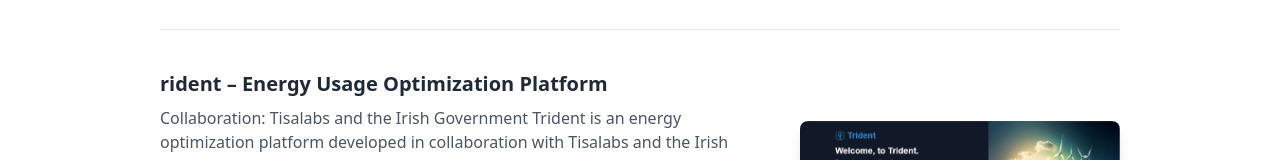
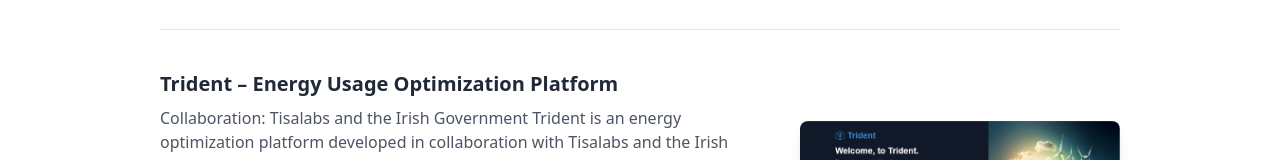
Before and after one commit to Othmane-aoubid/portfolio, a Vue app: page /projects in a window 1280 px wide. Shown: the part 432-592 px from the top of the page. Built offline with nearby package versions, Linux system fonts and the light colour scheme.

Commit message:
added the links

```diff
--- a/src/views/ProjectsView.vue
+++ b/src/views/ProjectsView.vue
@@ -25,7 +25,7 @@
             <span class="font-bold">Company:</span> Tisalabs &nbsp;&nbsp; | &nbsp;&nbsp;
             <span class="font-bold">Technologies:</span> Vue.js, Firebase, Python Flask
           </p>
-          <a href="#" class="text-blue-500 text-sm underline mt-2 inline-block">Check Project →</a>
+          <a href="https://predictive.tisalabs.com/" target="_blank" rel="noopener noreferrer" class="text-blue-500 text-sm underline mt-2 inline-block">Check Project →</a>
         </div>
         <img
           src="../assets/images/predictive.png"
@@ -38,7 +38,7 @@
       <!-- Second Project -->
       <div class="flex flex-col md:flex-row items-start md:items-center gap-6 border-b pb-10">
         <div class="flex-1">
-          <h2 class="text-lg md:text-xl font-bold text-gray-800 mb-2">rident – Energy Usage Optimization Platform</h2>
+          <h2 class="text-lg md:text-xl font-bold text-gray-800 mb-2">Trident – Energy Usage Optimization Platform</h2>
           <p class="text-gray-600 text-sm md:text-base mb-4">
             Collaboration: Tisalabs and the Irish Government Trident is an
             energy optimization platform developed in collaboration with
@@ -52,7 +52,7 @@
             <span class="font-bold">Company:</span> Tisalabs &nbsp;&nbsp; | &nbsp;&nbsp;
             <span class="font-bold">Technologies:</span> Vue.js, Firebase, Python Flask, Tailwind
           </p>
-          <a href="#" class="text-blue-500 text-sm underline mt-2 inline-block">Check Project →</a>
+          <a href="https://trident.tisalabs.com/auth/login" target="_blank" rel="noopener noreferrer" class="text-blue-500 text-sm underline mt-2 inline-block">Check Project →</a>
         </div>
         <img
           src="../assets/images/TridentApp2.png"
@@ -76,7 +76,7 @@
             <span class="font-bold">Company:</span> OFZONE Agency &nbsp;&nbsp; | &nbsp;&nbsp;
             <span class="font-bold">Technologies:</span> Next.js, Tailwind
           </p>
-          <a href="#" class="text-blue-500 text-sm underline mt-2 inline-block">Check Project →</a>
+          <a href="https://offzone.net/" target="_blank" rel="noopener noreferrer" class="text-blue-500 text-sm underline mt-2 inline-block">Check Project →</a>
         </div>
         <img
           src="../assets/images/Offzoneagency.png"
```
